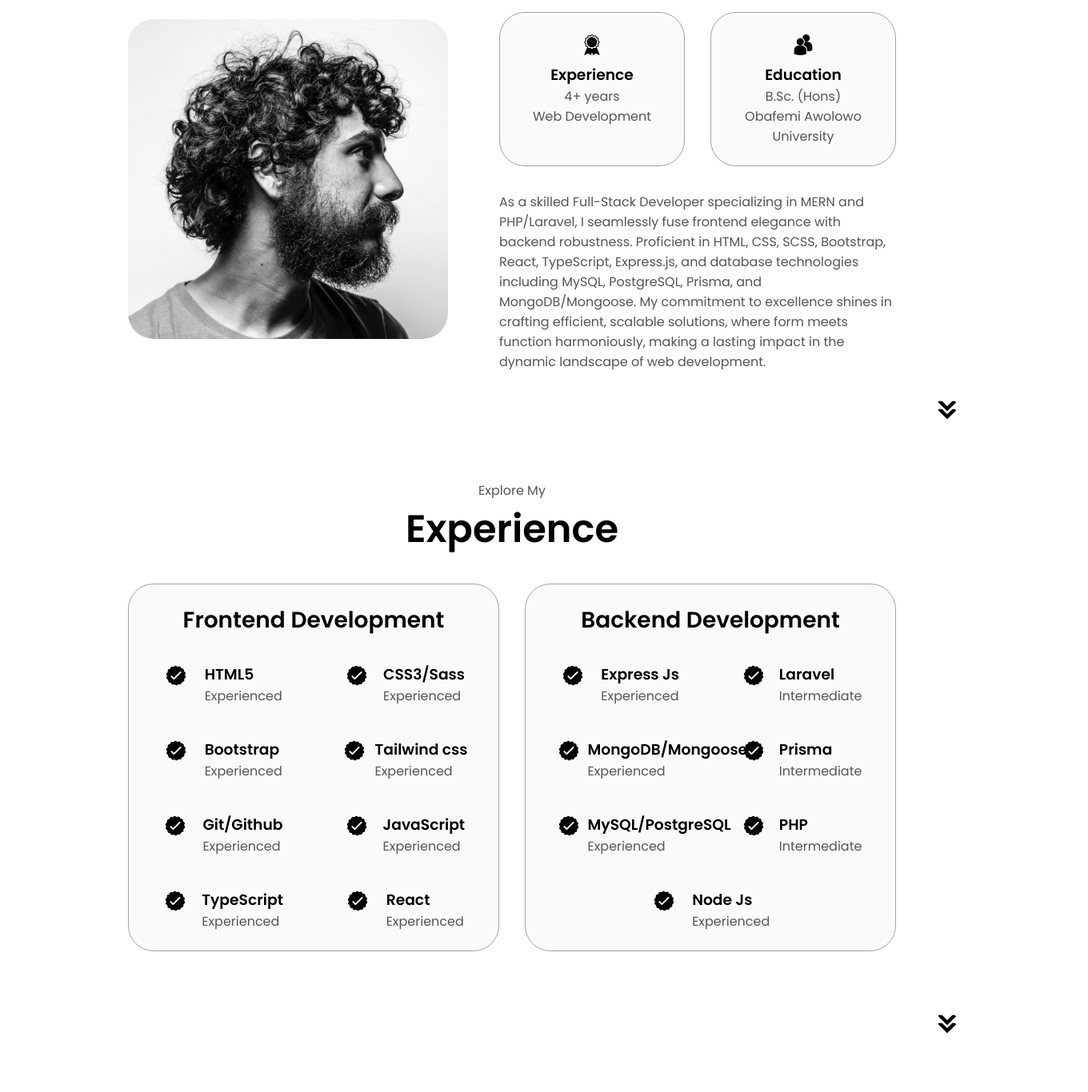
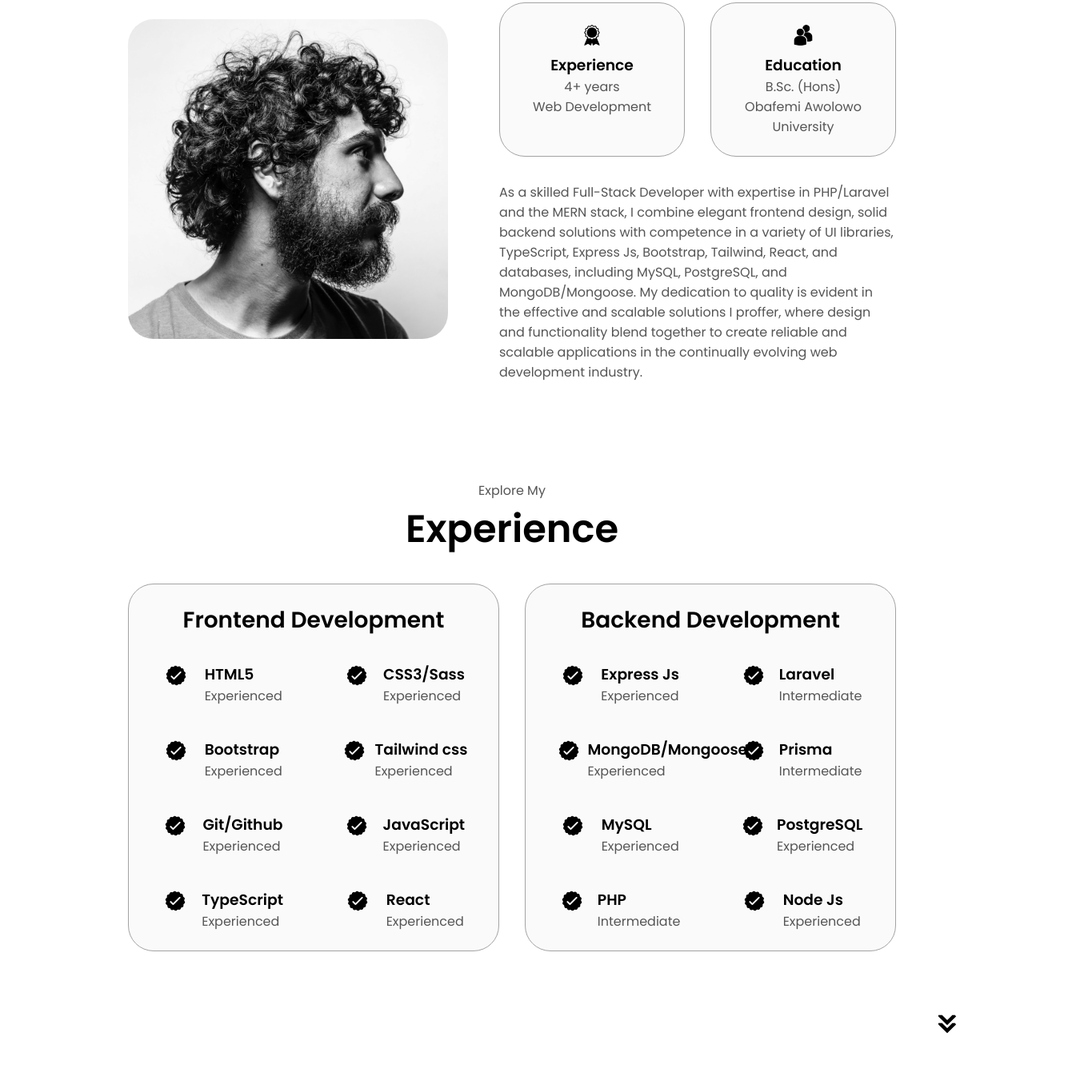
Before and after one commit to ValentineOO/portfolio, a plain HTML site: page index.html in a window 1280 px wide. Shown: the part 1095-2461 px from the top of the page at 80% size, 1360 px wide, since content can reach past the window. Drawn offline with Linux system fonts and the light colour scheme.

Commit message:
added extra features

```diff
--- a/index.html
+++ b/index.html
@@ -11,7 +11,7 @@
 
 <body>
   <nav id="desktop-nav">
-    <div class="logo">Valentine Oladimeji</div>
+    <div class="logo">Valentine O.</div>
     <div>
       <ul class="nav-links">
         <li><a href="#about">About</a></li>
@@ -49,7 +49,7 @@
     </div>
     <div class="section__text">
       <p class="section__text__p1">
-        Hello, i'm
+        Hello, I'm
       </p>
       <h1 class="title">Valentine Oladimeji,</h1>
       <p class="section__text__p2">a Fullstack Developer</p>
@@ -59,19 +59,23 @@
         <button class="btn btn-color-1" onclick="location.href='./#contact'">Contact Info</button>
       </div>
       <div id="socials-container">
+
+        <a href="https://linkedin.com/" target="_blank" rel="noopener noreferrer">
           <img src="./assets/linkedin_light.png" src-light="./assets/linkedin_light.png"
-          src-dark="./assets/linkedin_dark.png" alt="My linkedin profile" class="icon linkedin-icon" onclick="location.href='https://linkedin.com/'
+            src-dark="./assets/linkedin_dark.png" alt="My linkedin profile" class="icon
           ">
+        </a>
 
+        <a href="https://github.com/ValentineOO" target="_blank" rel="noopener noreferrer">
           <img src="./assets/github_light.png" src-light="./assets/github_light.png" src-dark="./assets/github_dark.png"
-          alt="My github profile" class="icon github-icon" onclick="location.href='https://github.com/'
-       ">
+            alt="My github profile" class="icon github-icon" ">
+        </a>
 
       </div>
     </div>
   </section>
   <!-- about -->
-  <section id="about">
+  <section id=" about">
           <p class="section__text__p1">Get To Know More</p>
           <h1 class="title">About Me</h1>
           <div class="section-container">
@@ -95,11 +99,14 @@
               </div>
               <div class="text-container">
                 <p>
-            As a skilled Full-Stack Developer specializing in MERN and PHP/Laravel, I seamlessly fuse frontend elegance
-            with backend robustness. Proficient in HTML, CSS, SCSS, Bootstrap, React, TypeScript, Express.js, and
-            database technologies including MySQL, PostgreSQL, Prisma, and MongoDB/Mongoose. My commitment to excellence
-            shines in crafting efficient, scalable solutions, where form meets function harmoniously, making a lasting
-            impact in the dynamic landscape of web development.
+                  As a skilled Full-Stack Developer with expertise in PHP/Laravel and the MERN stack, I combine elegant
+                  frontend design, solid backend solutions with competence in a variety of UI libraries, TypeScript,
+                  Express Js, Bootstrap, Tailwind, React, and databases, including MySQL, PostgreSQL, and
+                  MongoDB/Mongoose.
+                  My dedication to quality is evident in the effective and scalable solutions I proffer, where design
+                  and
+                  functionality blend together to create reliable and scalable applications in the continually
+                  evolving web development industry.
                 </p>
               </div>
             </div>
@@ -224,7 +231,15 @@
               <img src="./assets/checkmark_light.png" src-light="./assets/checkmark_light.png"
                 src-dark="./assets/checkmark_dark.png" alt="experience icon" class="icon">
               <div>
-                <h3>MySQL/PostgreSQL</h3>
+                <h3>MySQL</h3>
+                <p>Experienced</p>
+              </div>
+            </article>
+            <article>
+              <img src="./assets/checkmark_light.png" src-light="./assets/checkmark_light.png"
+                src-dark="./assets/checkmark_dark.png" alt="experience icon" class="icon">
+              <div>
+                <h3>PostgreSQL</h3>
                 <p>Experienced</p>
               </div>
             </article>
```
Lines whose indentation alone changed are shown as unchanged.
